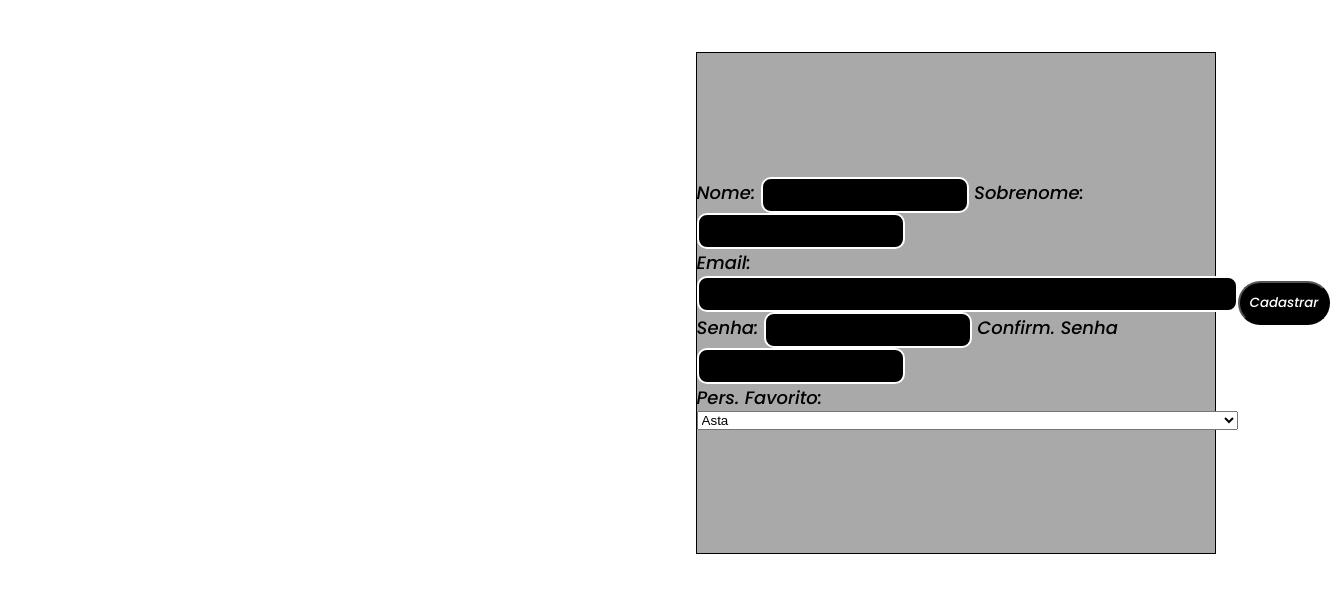
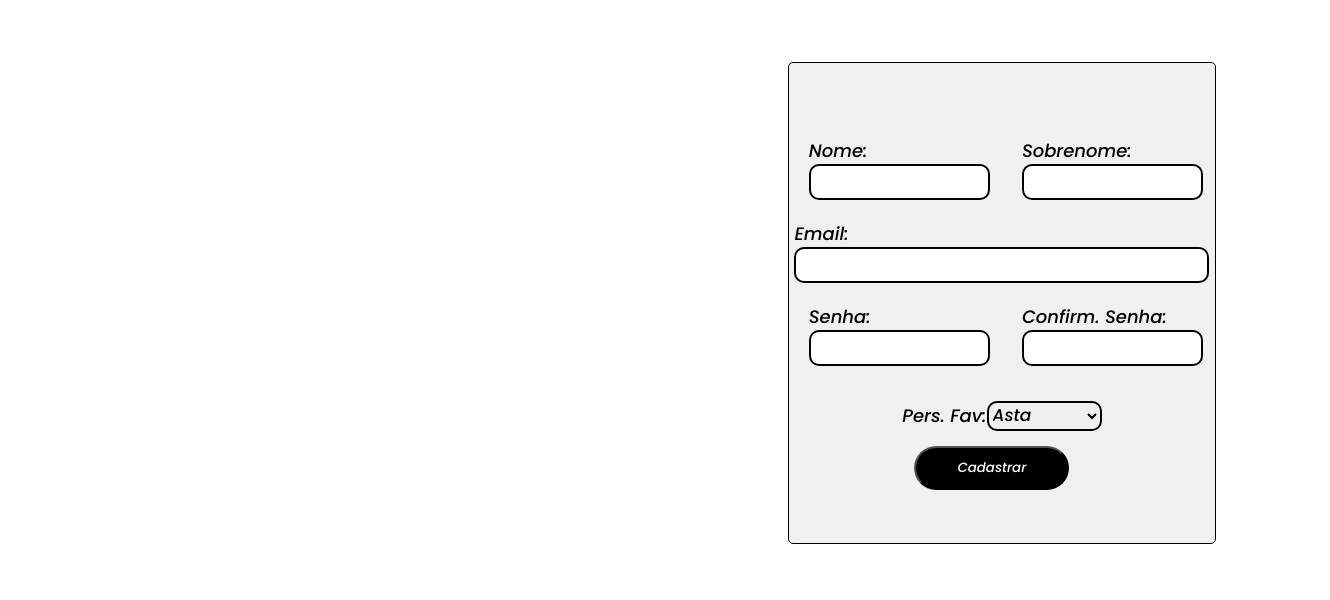
Before and after one commit to matheussOliveira1/projeto_Individual, a plain HTML site: page cadastro.html in a window 1280 px wide. Shown: the part 87-687 px from the top of the page, 1330 px wide, since content can reach past the window. Drawn offline with Linux system fonts and the light colour scheme.

Commit message:
Projeto Individual

```diff
--- a/cadastro.html
+++ b/cadastro.html
@@ -18,7 +18,7 @@
         >
         <div class="containerNAV">
           <ul class="navbar">
-            <li><a href="#valores"> Valores </a></li>
+            <li><a href="index.html#valores"> Valores </a></li>
             <li><a href="sobre.html"> Sobre</a></li>
             <li><a href="galeria.html">Galeria</a></li>
           </ul>
@@ -38,31 +38,41 @@
         <div class="card">
           <div class="conjuntoInputs">
 
-            <span class="conjuntoNome">
-              Nome:
-              <input type="text" id="inpt_Cadastro" />
-              Sobrenome:
-              <input type="text" id="inpt_Cadastro" />
-            </span>
+            <div class="isolar">
+              <div class="nome">
+                <span>Nome: </span>
+                <input type="text" class="inpt_Cadastro caixaNome" />
+              </div>
+              <div class="nome">
+                <span>Sobrenome: </span>
+                <input type="text" class="inpt_Cadastro caixaNome" />
+              </div>
+            </div>
 
-            <span>
+            <span class="span_Email">
               Email:
               <input type="text" id="inpt_Email" />
             </span>
 
-            <span class="conjuntoSenha">
-              Senha:
-              <input type="text" id="inpt_Cadastro" />
-              Confirm. Senha
-              <input type="text" id="inpt_Cadastro" />
-            </span>
+            <div class="isolar">
+              <div class="nome">
+                <span>Senha: </span>
+                <input type="text" class="inpt_Cadastro caixaNome" />
+              </div>
+              <div class="nome">
+                <span>Confirm. Senha: </span>
+                <input type="text" class="inpt_Cadastro caixaNome" />
+              </div>
+            </div>
 
-            Pers. Favorito:
-            <select id="persFav">
-              <option value="asta">Asta</option>
-              <option value="liebe">Liebe</option>
-              <option value="yuno">Yuno</option>
-            </select>
+            <div class="selectFav">
+              Pers. Fav:
+              <select class="persFav">
+                <option value="asta">Asta</option>
+                <option value="liebe">Liebe</option>
+                <option value="yuno">Yuno</option>
+              </select>
+           </div>
           </div>
 
           <button onclick="cadastrar()">Cadastrar</button>
@@ -70,5 +80,23 @@
 
       </div>
     </div>
+
+    <footer>
+      <div class="container">
+        <p>
+          Feito por: <br />
+          Matheus Alves de Oliveira
+        </p>
+      </div>
+
+      <div class="sociais">
+        <div class="container">
+          <img src="IMGS/Icones/instagram.png" id="iconInsta" />
+          <img src="IMGS/Icones/twitter.png" id="iconTwit" />
+          <img src="IMGS/Icones/linkedin.png" id="iconLinke" />
+        </div>
+      </div>
+    </footer>
+
   </body>
 </html>
--- a/style.css
+++ b/style.css
@@ -2,6 +2,11 @@
 
 
  /* GLOBAIS */
+
+html{
+    scroll-behavior: smooth;
+}
+
 body{
     font-family: Poppins;
     font-size: 18px;
@@ -52,9 +57,6 @@ a{
     color: black;
 }
 
-html{
-    scroll-behavior: smooth;
-}
 
 /* FIM GLOBAIS */
 
@@ -382,35 +384,81 @@ header .botoes .pag_Cadastro{
 
 .corpoCadastro .container .card{
     display: flex;
-    height: 500px;
-    width: 45%;
-    border: 1px solid black;
+    height: 480px;
+    width: 37%;
+    border: 1px solid rgb(0, 0, 0);
+    border-radius: 5px;
+    background-color: rgb(240, 240, 240);
     align-items: center;
-    background-color: darkgray;
+    justify-content: center;
+    flex-direction: column;
 }
 
 .corpoCadastro .conjuntoInputs{
     display: flex;
     flex-direction: column;
-    height: auto;
+    align-items: center;
 }
 
-.corpoCadastro #inpt_Cadastro{
+.corpoCadastro .inpt_Cadastro{
     width: 200px;
     height: 30px;
-    border: 2px solid rgb(255, 255, 255);
+    border: 2px solid rgb(0, 0, 0);
     border-radius: 10px;
-    color: white;
-    background-color: rgb(0, 0, 0);
+    color: rgb(0, 0, 0);
+    background-color: rgb(255, 255, 255);
     font-family: Poppins;
 }
 
+.corpoCadastro .isolar{
+    display: flex;
+    flex-direction: row;
+}
+
+.corpoCadastro .nome{
+    display: flex;
+    flex-direction: column;
+    padding: 20px;
+}
+
+.corpoCadastro .caixaNome{
+    width: 100%;
+}
+
 .corpoCadastro #inpt_Email{
-    width: 533px;
+    width: 407px;
     height: 30px;
-    border: 2px solid rgb(255, 255, 255);
+    display: flex;
     border-radius: 10px;
-    color: white;
-    background-color: rgb(0, 0, 0);
     font-family: Poppins;
+    color: rgb(0, 0, 0);
+    border: 2px solid rgb(0, 0, 0);
+    background-color: rgb(255, 255, 255);
 }
+
+.corpoCadastro .span_Email{
+    display: flex;
+    align-items: flex-start;
+    flex-direction: column;
+}
+
+.corpoCadastro .selectFav{
+    display: flex;
+    align-items: center;
+    padding: 15px;
+}
+
+.corpoCadastro .persFav{
+    display: flex;
+    width: 115px;
+    height: 30px;
+    border: 2px solid black;
+    border-radius: 10px;
+    font-family: Poppins;
+    font-size: 17px;
+}
+
+.corpoCadastro .isolarNome{
+    display: flex;
+    flex-direction: column;
+}
```
